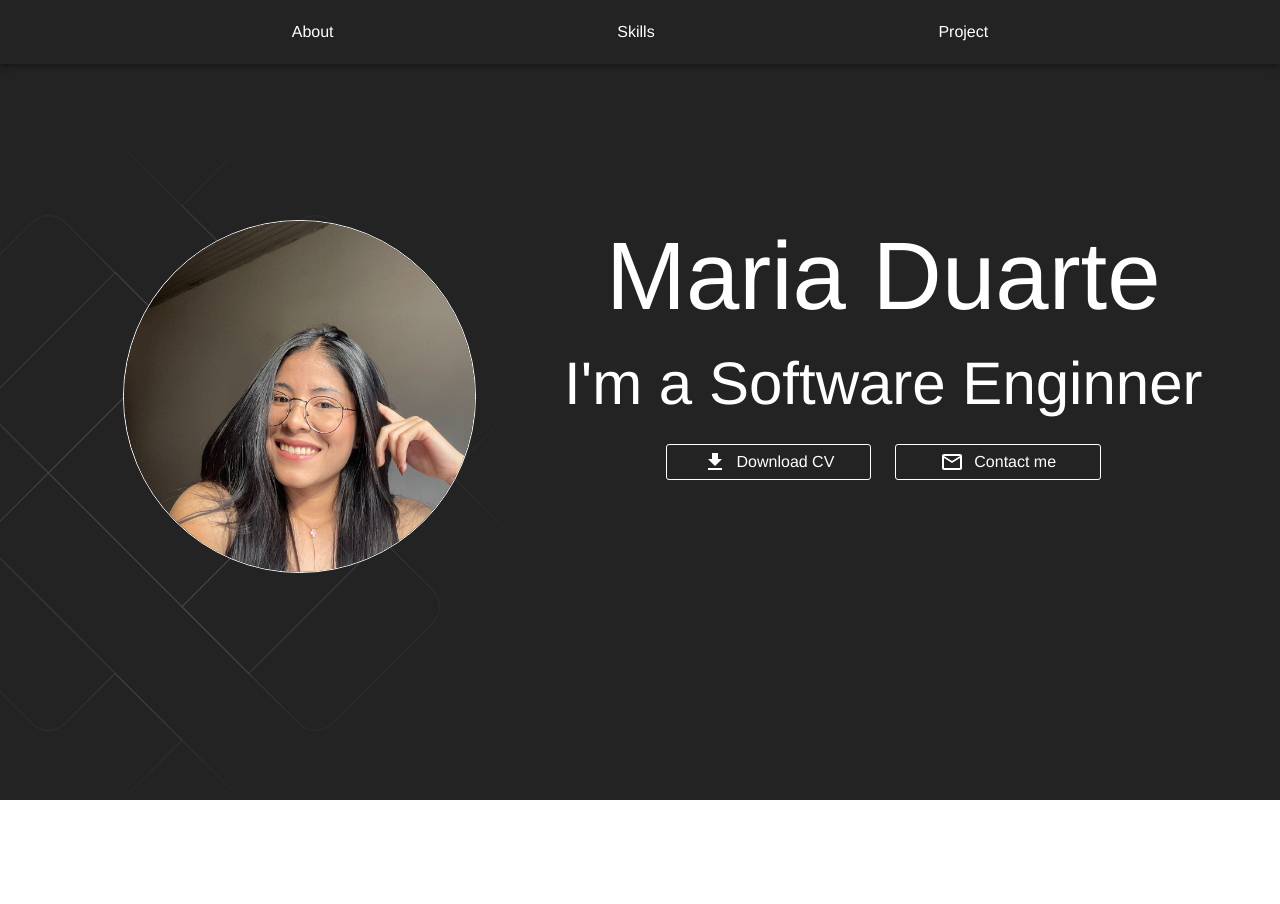
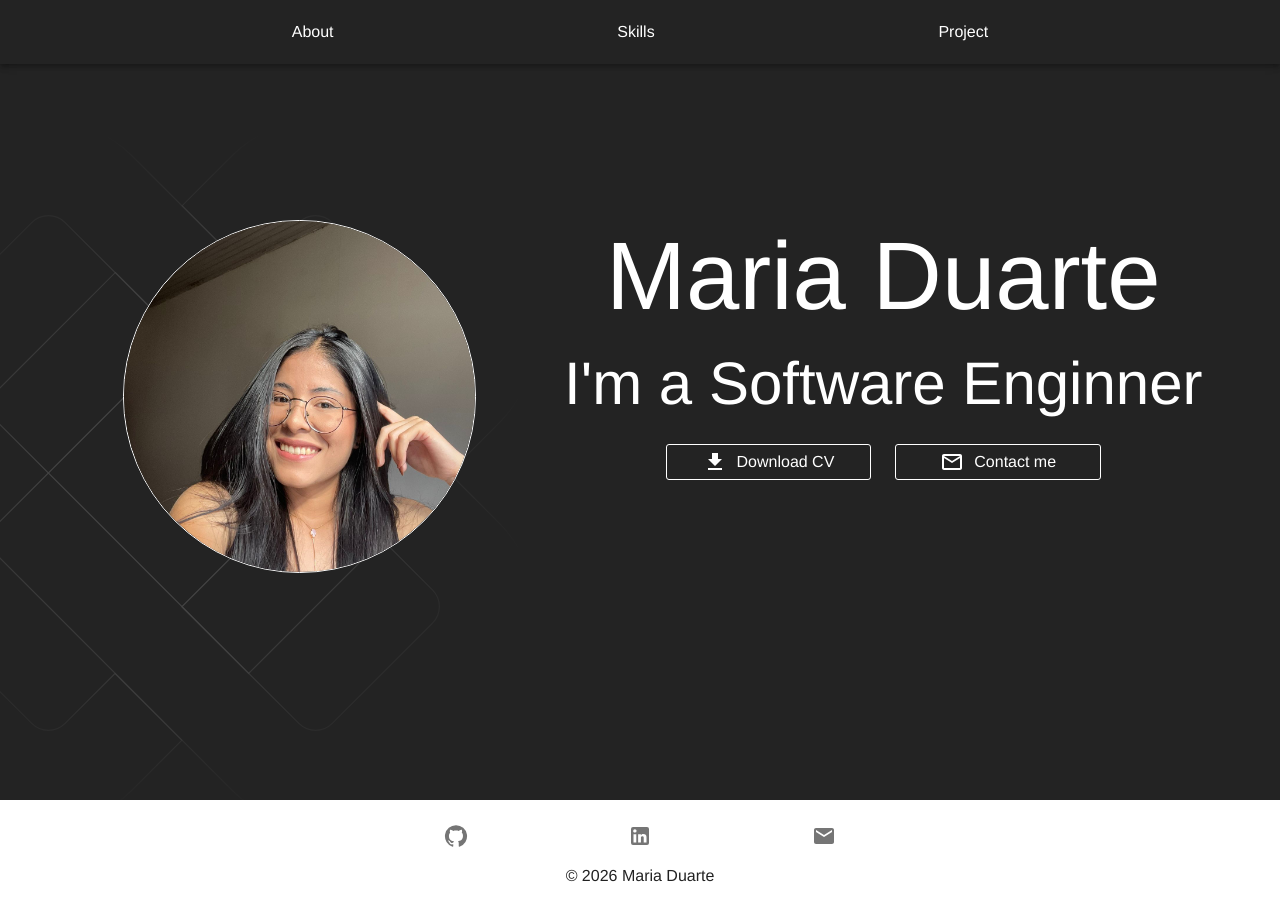
Before and after one commit to duartemariaa/my-portfolio, a React (Vite) app: page / in a window 1280 px wide. Before the commit the page ends 833 px from the top, so only its background shows below. Built offline with nearby package versions, Linux system fonts and the light colour scheme.

Commit message:
feat: create Footer

```diff
--- /dev/null
+++ b/src/components/Footer/Footer.tsx
@@ -0,0 +1,30 @@
+import { Email, GitHub, LinkedIn } from "@mui/icons-material";
+import { Box, Container, IconButton, Typography } from "@mui/material"
+
+const Footer = () => {
+
+  return (
+    <>
+      <Box pt={2} pb={2}>
+        <Container maxWidth="sm">
+          <Box display="flex" alignItems="center" justifyContent="space-around" pb={1}>
+            <IconButton onClick={() => window.open("https://github.com/duartemariaa")}>
+              <GitHub/>
+            </IconButton>
+            <IconButton onClick={() => window.open("https://www.linkedin.com/in/mariaduartebarbosa/")}>
+              <LinkedIn/>
+            </IconButton>
+            <IconButton href="mailto:mariaduarte061@hotmail.com" target="_blank">
+              <Email/>
+            </IconButton>
+          </Box>
+          <Typography textAlign="center">
+            © 2026 Maria Duarte
+          </Typography>
+        </Container>
+      </Box>
+    </>
+  )
+}
+
+export default Footer;
--- a/src/pages/Home/Home.tsx
+++ b/src/pages/Home/Home.tsx
@@ -1,3 +1,4 @@
+import Footer from "../../components/Footer/Footer.tsx"
 import NavBar from "../../components/NavBar/NavBar.tsx"
 import Hero from "./sections/Hero/Hero.tsx"
 
@@ -8,6 +9,7 @@
         <>
             <NavBar/>
             <Hero/>
+            <Footer/>
         </>
     )
 }
```
